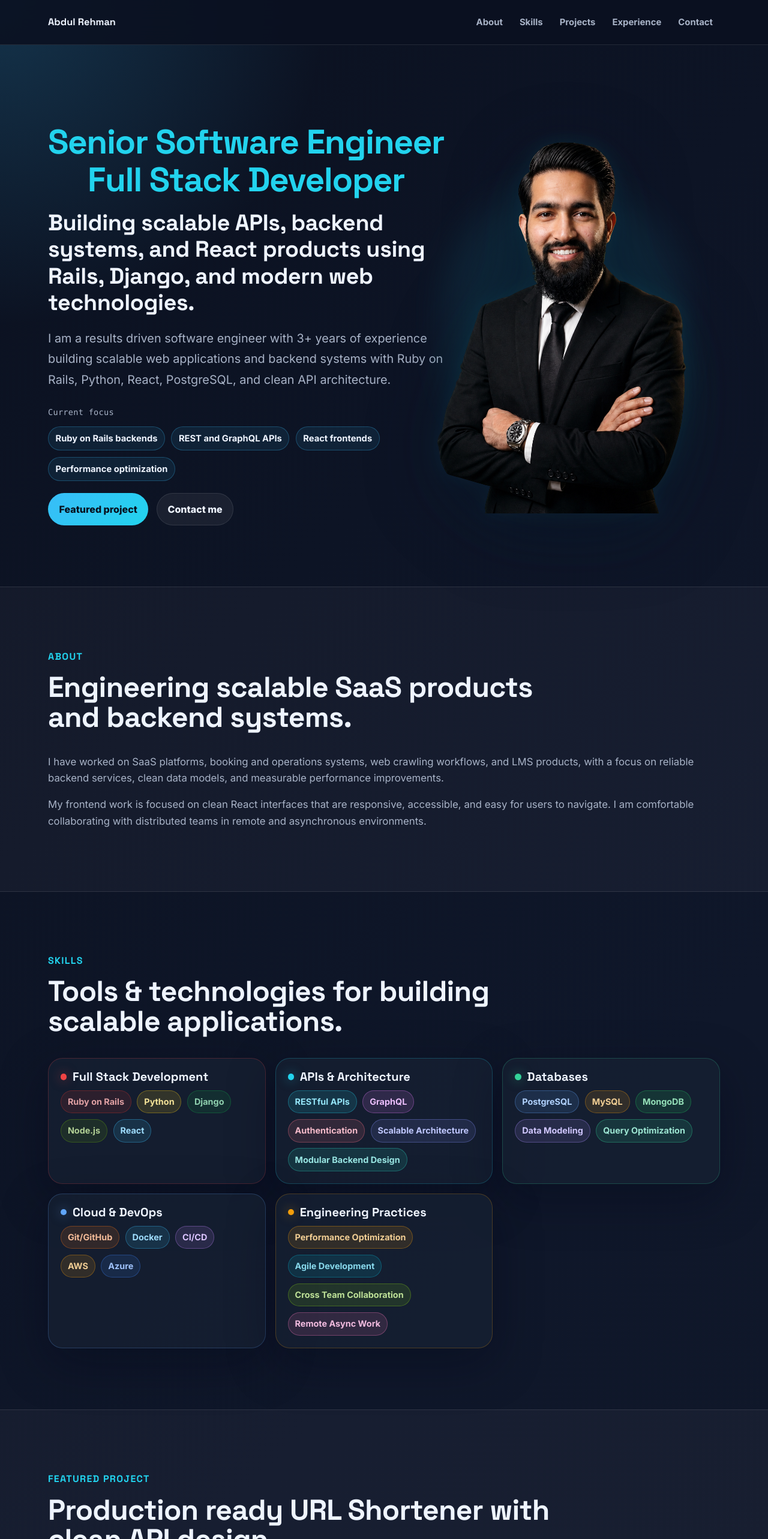
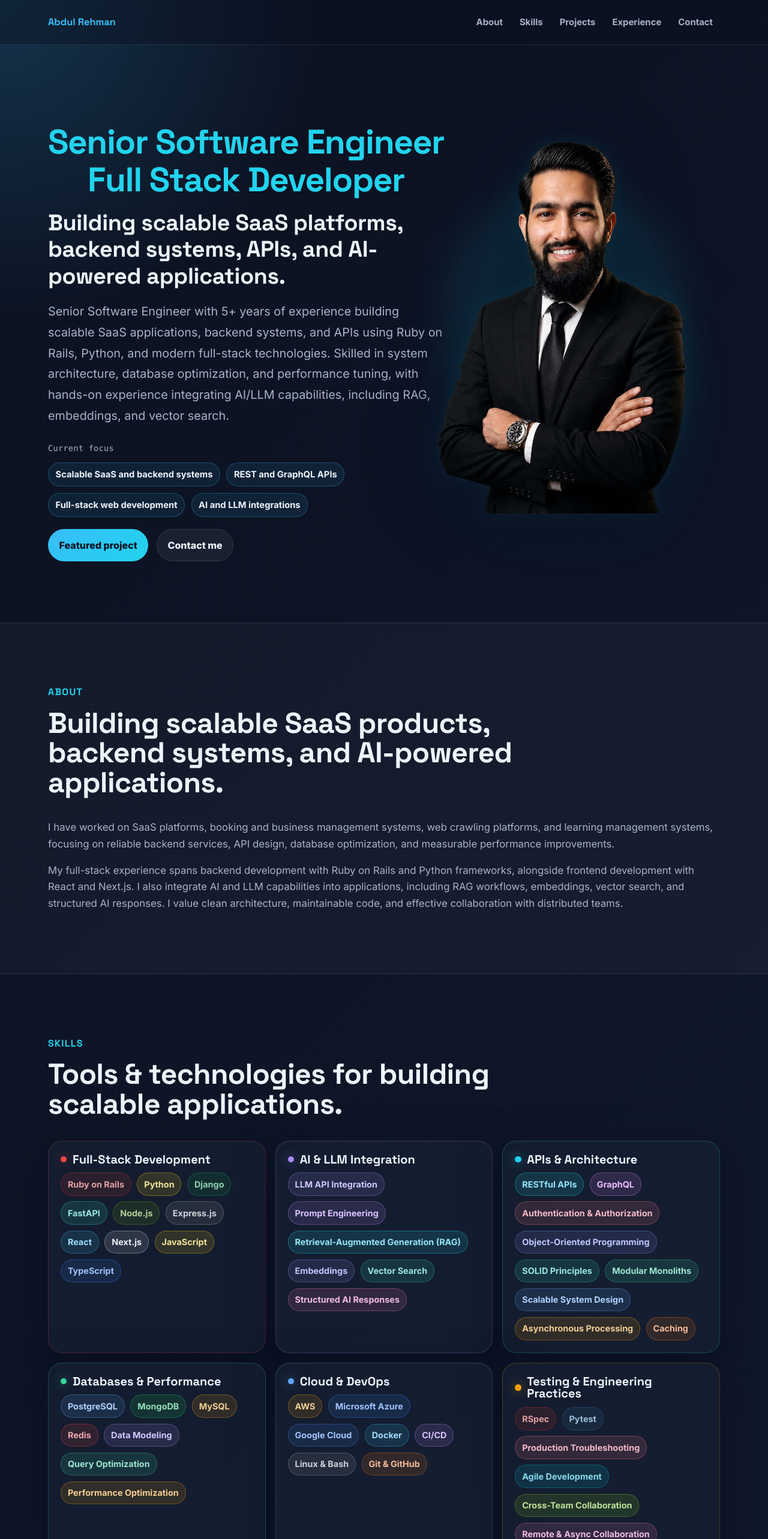
Before and after one commit to ar-rehman-work/ar-rehman-work.github.io, a React (Vite) app: page / in a window 1280 px wide. Shown: the top 2566 px of the page at 60% size. Built offline with nearby package versions, Linux system fonts and the light colour scheme.

Commit message:
Build and refine responsive portfolio

```diff
--- a/src/components/layout/Navbar.tsx
+++ b/src/components/layout/Navbar.tsx
@@ -1,15 +1,43 @@
+import { useState } from 'react'
 import { navLinks, profile } from '../../data/profileData'
 
 function Navbar() {
+  const [isMenuOpen, setIsMenuOpen] = useState(false)
+
+  const closeMenu = () => setIsMenuOpen(false)
+
   return (
     <header className='site-header' aria-label='Primary navigation'>
       <nav className='nav container'>
-        <a className='brand' href='#top' aria-label={`${profile.name} home`}>
+        <a
+          className='brand'
+          href='#top'
+          aria-label={`${profile.name} home`}
+          onClick={closeMenu}
+        >
           {profile.name}
         </a>
-        <div className='nav__links' aria-label='Portfolio sections'>
+
+        <button
+          className='nav__toggle'
+          type='button'
+          aria-label={isMenuOpen ? 'Close navigation menu' : 'Open navigation menu'}
+          aria-expanded={isMenuOpen}
+          aria-controls='primary-navigation'
+          onClick={() => setIsMenuOpen((open) => !open)}
+        >
+          <span />
+          <span />
+          <span />
+        </button>
+
+        <div
+          id='primary-navigation'
+          className={`nav__links${isMenuOpen ? ' nav__links--open' : ''}`}
+          aria-label='Portfolio sections'
+        >
           {navLinks.map((link) => (
-            <a href={link.href} key={link.href}>
+            <a href={link.href} key={link.href} onClick={closeMenu}>
               {link.label}
             </a>
           ))}
--- a/src/components/sections/ResumeSection.tsx
+++ b/src/components/sections/ResumeSection.tsx
@@ -1,4 +1,3 @@
-import { profile } from '../../data/profileData'
 import { certifications, education } from '../../data/experienceData'
 import ButtonLink from '../ui/ButtonLink'
 
@@ -13,7 +12,7 @@ function ResumeSection() {
             {education.degree}, {education.school}. Certifications include {certifications.join(', ')}.
           </p>
         </div>
-        <ButtonLink href={profile.resumeRequestHref}>Request CV</ButtonLink>
+        <ButtonLink href='#contact'>Request CV</ButtonLink>
       </div>
     </section>
   )
--- a/src/data/experienceData.ts
+++ b/src/data/experienceData.ts
@@ -1,3 +1,4 @@
+
 export type ExperienceItem = {
   title: string
   company: string
@@ -9,24 +10,52 @@ export type ExperienceItem = {
 export const experience: ExperienceItem[] = [
   {
     title: 'Senior Software Engineer',
+    company: 'Baaytrix',
+    location: 'Faisalabad, Pakistan (Remote)',
+    period: 'May 2026 - Present',
+    highlights: [
+      'Developing and maintaining web applications across backend services, frontend features, and API integrations.',
+      'Integrating AI and LLM APIs using prompt engineering and structured AI responses.',
+      'Implementing retrieval-augmented generation (RAG) solutions using embeddings and vector search.',
+      'Enhancing LMS platforms including Brain Box Academy and Code S Academy, supporting course delivery and user management workflows.',
+      'Improving application reliability, performance, and maintainability through backend development and architectural improvements.',
+    ],
+  },
+  {
+    title: 'Senior Software Engineer',
     company: 'StackUp Technologies',
-    location: 'Lahore, Pakistan',
-    period: 'July 2025 to Present',
+    location: 'Lahore, Pakistan (On-site)',
+    period: 'July 2025 - April 2026',
     highlights: [
-      'Developing and maintaining full stack SaaS features for a multifamily property management platform serving 1M+ users and 200+ property corporations.',
-      'Designing and optimizing APIs and backend services for SaaS architecture, reducing API latency by roughly 30% and improving system efficiency by roughly 20%.',
-      'Collaborating with cross functional teams in a remote, asynchronous environment across time zones.',
+      'Developed backend services for Hyly.ai, an AI-powered PropTech SaaS platform supporting 1M+ residential units and 8.7M+ renter engagements.',
+      'Designed and optimized REST and GraphQL APIs, reducing API latency by approximately 30%.',
+      'Optimized PostgreSQL and MongoDB queries and implemented Redis caching and asynchronous processing.',
+      'Investigated production issues using New Relic and Grafana to improve system reliability.',
+      'Collaborated with distributed engineering teams in a remote, asynchronous environment.',
     ],
   },
   {
     title: 'Software Engineer',
     company: 'Rastah Labs',
-    location: 'Lahore, Pakistan',
-    period: 'Feb 2023 to July 2025',
+    location: 'Lahore, Pakistan (On-site)',
+    period: 'August 2023 - July 2025',
     highlights: [
-      'Developed and maintained a booking and operations platform used by 6,500+ barbers, improving scheduling workflows and user experience.',
-      'Contributed to a web crawling system that enabled access to 120+ previously uncrawlable websites, supporting data driven business value of roughly $2M.',
-      'Maintained an LMS supporting course delivery, student management, and administrative workflows.',
+      'Developed features for Nearcut, a booking and business management platform serving 6,500+ businesses.',
+      'Contributed to Crawlbase, a web crawling platform providing access to 120+ previously inaccessible websites.',
+      'Contributed to application features, workflows, and maintainable software architecture.',
+      'Collaborated with team members through code reviews, debugging, and Agile development practices.',
+    ],
+  },
+  {
+    title: 'Associate Software Engineer',
+    company: 'GrubExpress',
+    location: 'Faisalabad, Pakistan (Remote)',
+    period: 'March 2021 - July 2023',
+    highlights: [
+      'Developed and maintained full-stack web applications for Junior Coderz, delivering product features and backend functionality.',
+      'Built and integrated APIs connecting backend services with frontend applications and third-party platforms.',
+      'Integrated the WhatsApp API to automate class scheduling and notifications.',
+      'Designed reusable components and optimized database operations to improve application performance and maintainability.',
     ],
   },
 ]
@@ -35,11 +64,11 @@ export const education = {
   degree: 'Bachelor of Science in Software Engineering',
   school: 'Punjab University College of Information Technology (PUCIT)',
   location: 'Lahore, Pakistan',
-  graduation: 'Graduated: 2023',
+  graduation: '2023',
 }
 
 export const certifications = [
-  'Microsoft Azure DP-100',
+  'Microsoft Azure Data Scientist Associate (DP-100)',
   'Docker Certified Associate',
   'Python Certified Associate',
 ]
--- a/src/data/profileData.ts
+++ b/src/data/profileData.ts
@@ -1,13 +1,16 @@
+
 export const profile = {
   name: 'Abdul Rehman',
-  role: 'Senior Software Engineer | Full Stack Developer',
-  headline: 'Building scalable APIs, backend systems, and React products using Rails, Django, and modern web technologies.',
+  role: 'Senior Software Engineer | Full-Stack Developer',
+  headline: 'Building scalable SaaS platforms, backend systems, APIs, and AI-powered applications.',
   summary:
-    'I am a results driven software engineer with 3+ years of experience building scalable web applications and backend systems with Ruby on Rails, Python, React, PostgreSQL, and clean API architecture.',
+    'Senior Software Engineer with 5+ years of experience building scalable SaaS applications, backend systems, and APIs using Ruby on Rails, Python, and modern full-stack technologies. Skilled in system architecture, database optimization, and performance tuning, with hands-on experience integrating AI/LLM capabilities, including RAG, embeddings, and vector search.',
   email: 'ar.rehman.work@gmail.com',
   phone: '+92 309-1149236',
   location: 'Lahore, Pakistan',
   linkedIn: 'https://www.linkedin.com/in/ar-rehman-work/',
+  github: 'https://github.com/ar-rehman-work',
+  behance: 'https://www.behance.net/abdul_rehman_swe/',
   photo: '/profile-photo-cutout.png',
   resumeRequestHref: 'mailto:ar.rehman.work@gmail.com?subject=Resume%20Request',
 }
@@ -21,16 +24,16 @@ export const navLinks = [
 ]
 
 export const heroFocusItems = [
-  'Ruby on Rails backends',
+  'Scalable SaaS and backend systems',
   'REST and GraphQL APIs',
-  'React frontends',
-  'Performance optimization',
+  'Full-stack web development',
+  'AI and LLM integrations',
 ]
 
 export const aboutContent = {
-  title: 'Engineering scalable SaaS products and backend systems.',
+  title: 'Building scalable SaaS products, backend systems, and AI-powered applications.',
   paragraphs: [
-    'I have worked on SaaS platforms, booking and operations systems, web crawling workflows, and LMS products, with a focus on reliable backend services, clean data models, and measurable performance improvements.',
-    'My frontend work is focused on clean React interfaces that are responsive, accessible, and easy for users to navigate. I am comfortable collaborating with distributed teams in remote and asynchronous environments.',
+    'I have worked on SaaS platforms, booking and business management systems, web crawling platforms, and learning management systems, focusing on reliable backend services, API design, database optimization, and measurable performance improvements.',
+    'My full-stack experience spans backend development with Ruby on Rails and Python frameworks, alongside frontend development with React and Next.js. I also integrate AI and LLM capabilities into applications, including RAG workflows, embeddings, vector search, and structured AI responses. I value clean architecture, maintainable code, and effective collaboration with distributed teams.',
   ],
 }
--- a/src/data/skillsData.ts
+++ b/src/data/skillsData.ts
@@ -1,3 +1,4 @@
+
 export type SkillItem = {
   name: string
   accent: string
@@ -11,14 +12,31 @@ export type SkillGroup = {
 
 export const skills: SkillGroup[] = [
   {
-    group: 'Full Stack Development',
+    group: 'Full-Stack Development',
     accent: '#ef4444',
     items: [
       { name: 'Ruby on Rails', accent: '#cc342d' },
       { name: 'Python', accent: '#facc15' },
       { name: 'Django', accent: '#16a34a' },
+      { name: 'FastAPI', accent: '#2dd4bf' },
       { name: 'Node.js', accent: '#65a30d' },
+      { name: 'Express.js', accent: '#a3a3a3' },
       { name: 'React', accent: '#38bdf8' },
+      { name: 'Next.js', accent: '#e5e7eb' },
+      { name: 'JavaScript', accent: '#facc15' },
+      { name: 'TypeScript', accent: '#3b82f6' },
+    ],
+  },
+  {
+    group: 'AI & LLM Integration',
+    accent: '#a78bfa',
+    items: [
+      { name: 'LLM API Integration', accent: '#a78bfa' },
+      { name: 'Prompt Engineering', accent: '#c084fc' },
+      { name: 'Retrieval-Augmented Generation (RAG)', accent: '#22d3ee' },
+      { name: 'Embeddings', accent: '#818cf8' },
+      { name: 'Vector Search', accent: '#2dd4bf' },
+      { name: 'Structured AI Responses', accent: '#f472b6' },
     ],
   },
   {
@@ -27,41 +45,52 @@ export const skills: SkillGroup[] = [
     items: [
       { name: 'RESTful APIs', accent: '#22d3ee' },
       { name: 'GraphQL', accent: '#e879f9' },
-      { name: 'Authentication', accent: '#fb7185' },
-      { name: 'Scalable Architecture', accent: '#818cf8' },
-      { name: 'Modular Backend Design', accent: '#2dd4bf' },
+      { name: 'Authentication & Authorization', accent: '#fb7185' },
+      { name: 'Object-Oriented Programming', accent: '#818cf8' },
+      { name: 'SOLID Principles', accent: '#2dd4bf' },
+      { name: 'Modular Monoliths', accent: '#34d399' },
+      { name: 'Scalable System Design', accent: '#60a5fa' },
+      { name: 'Asynchronous Processing', accent: '#f59e0b' },
+      { name: 'Caching', accent: '#f97316' },
     ],
   },
   {
-    group: 'Databases',
+    group: 'Databases & Performance',
     accent: '#34d399',
     items: [
       { name: 'PostgreSQL', accent: '#60a5fa' },
+      { name: 'MongoDB', accent: '#22c55e' },
       { name: 'MySQL', accent: '#f59e0b' },
-      { name: 'MongoDB', accent: '#22c55e' },
+      { name: 'Redis', accent: '#ef4444' },
       { name: 'Data Modeling', accent: '#a78bfa' },
       { name: 'Query Optimization', accent: '#34d399' },
+      { name: 'Performance Optimization', accent: '#f59e0b' },
     ],
   },
   {
     group: 'Cloud & DevOps',
     accent: '#60a5fa',
     items: [
-      { name: 'Git/GitHub', accent: '#f97316' },
+      { name: 'AWS', accent: '#f59e0b' },
+      { name: 'Microsoft Azure', accent: '#3b82f6' },
+      { name: 'Google Cloud', accent: '#4285f4' },
       { name: 'Docker', accent: '#38bdf8' },
       { name: 'CI/CD', accent: '#c084fc' },
-      { name: 'AWS', accent: '#f59e0b' },
-      { name: 'Azure', accent: '#3b82f6' },
+      { name: 'Linux & Bash', accent: '#a3a3a3' },
+      { name: 'Git & GitHub', accent: '#f97316' },
     ],
   },
   {
-    group: 'Engineering Practices',
+    group: 'Testing & Engineering Practices',
     accent: '#f59e0b',
     items: [
-      { name: 'Performance Optimization', accent: '#f59e0b' },
+      { name: 'RSpec', accent: '#cc342d' },
+      { name: 'Pytest', accent: '#3572a5' },
+      { name: 'Production Troubleshooting', accent: '#fb7185' },
       { name: 'Agile Development', accent: '#06b6d4' },
-      { name: 'Cross Team Collaboration', accent: '#84cc16' },
-      { name: 'Remote Async Work', accent: '#f472b6' },
+      { name: 'Cross-Team Collaboration', accent: '#84cc16' },
+      { name: 'Remote & Async Collaboration', accent: '#f472b6' },
+      { name: 'Clean, Maintainable Code', accent: '#2dd4bf' },
     ],
   },
 ]
--- a/src/styles/main.scss
+++ b/src/styles/main.scss
@@ -58,7 +58,6 @@ li {
 
 .site-shell {
   min-height: 100vh;
-  overflow-x: hidden;
 }
 
 .container {
@@ -89,7 +88,7 @@ li {
   top: 0;
   z-index: 20;
   border-bottom: 1px solid $color-border;
-  background: rgba(11, 17, 32, 0.88);
+  background: rgba(11, 17, 32, 0.4);
   backdrop-filter: blur(18px);
 }
 
@@ -104,19 +103,46 @@ li {
 .brand {
   color: $color-text;
   font-family: $font-heading;
-  font-size: 1.02rem;
+  font-size: 2.5rem;
+  color: $color-accent;
   font-weight: 800;
   letter-spacing: 0;
   white-space: nowrap;
+
+  @include desktop-up {
+    font-size: 1.02rem;
+  }
+}
+
+.nav__toggle {
+  display: none;
+  align-items: center;
+  justify-content: center;
+  flex-direction: column;
+  gap: 5px;
+  padding: 0.65rem;
+  border: 1px solid $color-border;
+  border-radius: 0.5rem;
+  background: transparent;
+  color: inherit;
+  cursor: pointer;
+
+  span {
+    display: block;
+    width: 22px;
+    height: 2px;
+    border-radius: 2px;
+    background: currentColor;
+  }
 }
 
 .nav__links {
-  display: none;
+  display: flex;
   align-items: center;
   gap: 0.25rem;
 
   a {
-    border-radius: 999px;
+    border-radius: 8px;
     color: $color-text-muted;
     font-size: 0.93rem;
     font-weight: 650;
@@ -130,9 +156,55 @@ li {
       color: $color-text;
     }
   }
+}
 
-  @include tablet-up {
+@include desktop-down {
+  .nav__toggle {
     display: flex;
+  }
+
+  .nav__links {
+    display: none;
+    position: absolute;
+    top: calc(100% + 0.75rem);
+    left: 0;
+    right: 0;
+    z-index: 30;
+    flex-direction: column;
+    align-items: stretch;
+    gap: 0;
+    padding: 0.5rem;
+    border: 1px solid $color-border;
+    border-radius: 0.75rem;
+    background: #0b1120;
+    box-shadow: 0 12px 30px rgba(0, 0, 0, 0.25);
+
+    a {
+      display: block;
+      padding: 0.85rem 1rem;
+    }
+
+    &.nav__links--open {
+      display: flex;
+    }
+  }
+}
+
+@include tablet-up {
+  .nav__toggle {
+    display: none;
+  }
+
+  .nav__links {
+    display: flex;
+    position: static;
+    flex-direction: row;
+    align-items: center;
+    gap: 0.25rem;
+    padding: 0;
+    border: 0;
+    background: transparent;
+    box-shadow: none;
   }
 }
 
@@ -160,6 +232,16 @@ li {
   gap: clamp(1.75rem, 4vw, 3rem);
   align-items: start;
 
+  @include desktop-down {
+    > :first-child {
+      order: 2;
+    }
+
+    > :nth-child(2) {
+      order: 1;
+    }
+  }
+
   @include desktop-up {
     grid-template-columns: minmax(0, 1fr) minmax(390px, 0.95fr);
   }
@@ -169,6 +251,10 @@ li {
   display: grid;
   gap: 1.25rem;
   padding-top: 0.25rem;
+
+  @include desktop-down {
+    text-align: center;
+  }
 }
 
 .eyebrow {
@@ -188,6 +274,13 @@ h3 {
   font-family: $font-heading;
   font-weight: 700;
   line-height: 1.04;
+}
+
+h1,
+h2 {
+  @include desktop-down {
+    text-align: center;
+  }
 }
 
 h1 {
@@ -266,6 +359,10 @@ h3 {
   display: flex;
   flex-wrap: wrap;
   gap: 0.65rem;
+
+  @include desktop-down {
+    justify-content: center;
+  }
 }
 
 .hero-focus li {
@@ -283,6 +380,10 @@ h3 {
   display: flex;
   flex-wrap: wrap;
   gap: 0.85rem;
+
+  @include desktop-down {
+    justify-content: center;
+  }
 }
 
 .button {
@@ -357,6 +458,10 @@ h3 {
     inset: 42% 8% 3% 22%;
     background: rgba(52, 211, 153, 0.12);
   }
+
+  @include desktop-down {
+    margin-bottom: 30px;
+  }
 }
 
 .hero__photo {
@@ -404,6 +509,10 @@ h3 {
   gap: 1rem;
 
   @include tablet-up {
+    grid-template-columns: repeat(2, minmax(0, 1fr));
+  }
+
+  @include desktop-up {
     grid-template-columns: repeat(3, minmax(0, 1fr));
   }
 }
@@ -629,6 +738,10 @@ h3 {
 
   p {
     margin-bottom: 0;
+
+    @include desktop-down {
+      text-align: center;
+    }
   }
 }
 
@@ -641,10 +754,7 @@ h3 {
     gap: 0.2rem;
     border-top: 1px solid $color-border;
     padding-top: 0.85rem;
-
-    @include tablet-up {
-      grid-template-columns: 120px minmax(0, 1fr);
-    }
+    grid-template-columns: 1fr 4fr;
   }
 
   span {
--- a/src/styles/mixins.scss
+++ b/src/styles/mixins.scss
@@ -14,3 +14,9 @@
     @content;
   }
 }
+
+@mixin desktop-down {
+  @media (max-width: 1023px) {
+    @content;
+  }
+}
```
Also changed, not shown: src/data/socialLinks.ts (+9 -2 lines).
